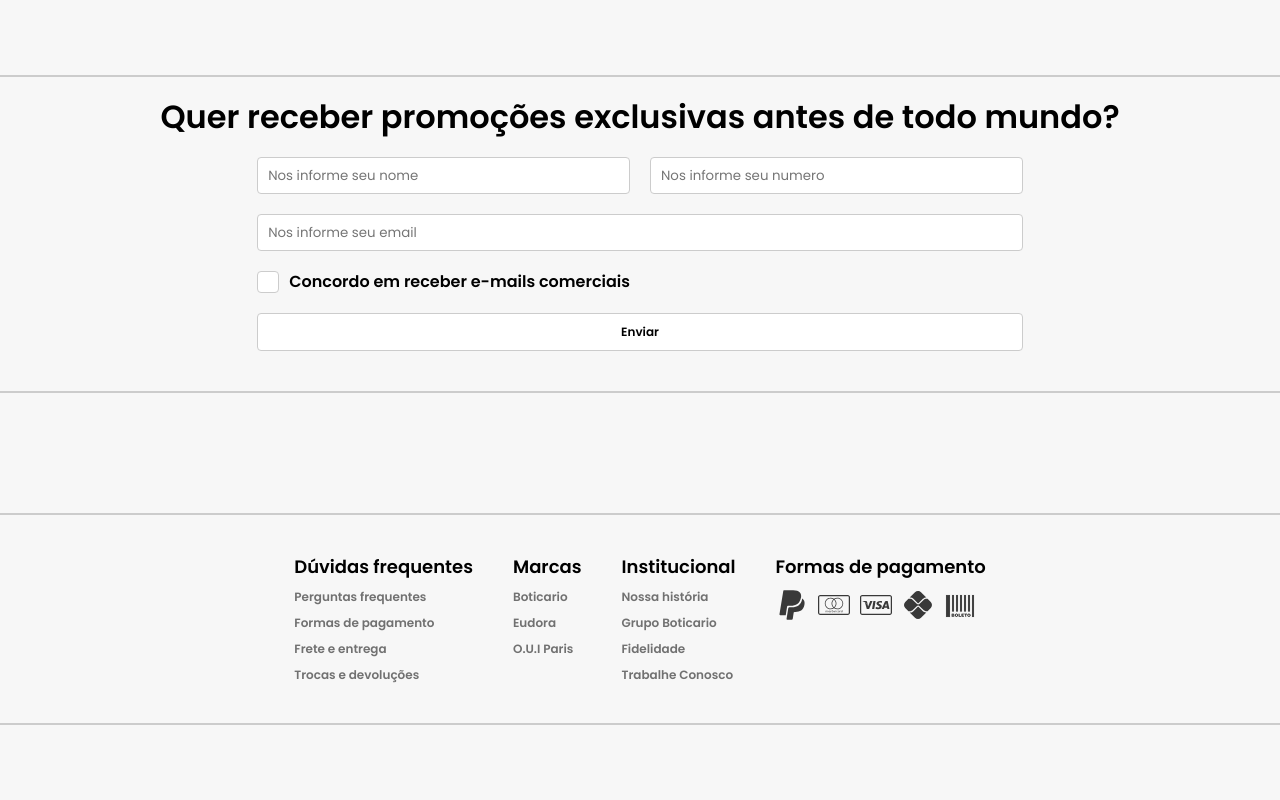
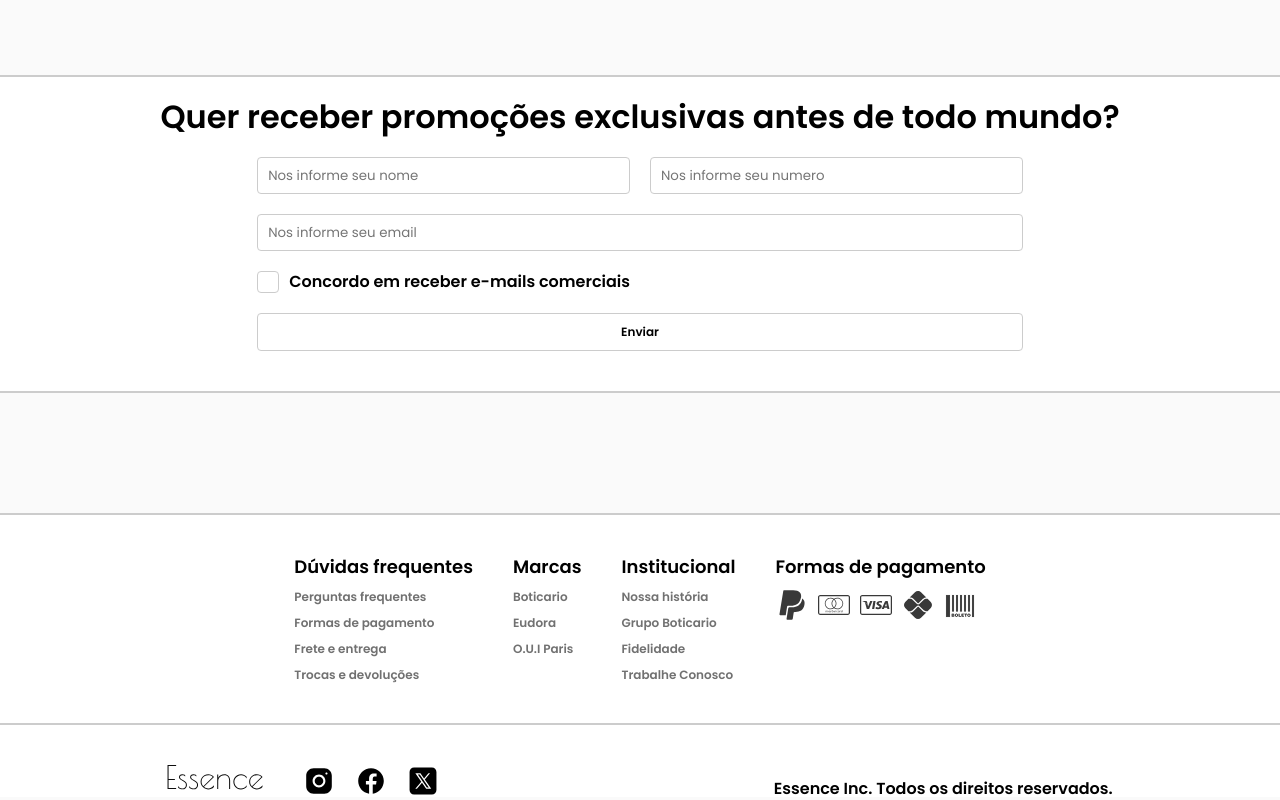
Before and after one commit to monteirodev01/Essence, a React (Vite) app: page / in a window 1280 px wide. Shown: the part 6696-7496 px from the top of the page. Before the commit the page ends 7421 px from the top, so only its background shows below. Built offline with nearby package versions, Linux system fonts and the light colour scheme.

Commit message:
footer criado

```diff
--- a/src/App.tsx
+++ b/src/App.tsx
@@ -7,6 +7,7 @@ import Promocoes from './Componentes/Promocoes/Promocoes'
 import Banners from './Componentes/Banners/Banners'
 import NewsLetters from './Componentes/NewsLetters/NewsLetters'
 import Footer from './Componentes/Footer/Footer'
+import Copy from './Componentes/Footer/Copy'
 
 const App = () => {
   return (
@@ -19,6 +20,7 @@ const App = () => {
       <Banners />
       <NewsLetters />
       <Footer />
+      <Copy />
     </div>
   )
 }
--- /dev/null
+++ b/src/Componentes/Footer/Copy.module.css
@@ -0,0 +1,18 @@
+.copy {
+  background-color: white;
+  display: flex;
+  padding-top: 40px;
+  align-items: flex-end;
+  justify-content: space-around;
+}
+
+.leftSide {
+  display: flex;
+  justify-content: left;
+  gap: 40px;
+}
+
+.copyIcons {
+  display: flex;
+  gap: 20px;
+}
--- /dev/null
+++ b/src/Componentes/Footer/Copy.tsx
@@ -0,0 +1,38 @@
+import React from "react";
+import css from "./Copy.module.css";
+import logo from "../../assets/icons/Essence.svg";
+import instagram from "../../assets/icons/instagram.svg";
+import facebook from "../../assets/icons/facebook.svg";
+import twitter from "../../assets/icons/twitter.svg";
+
+const Copy = () => {
+  return (
+    <div className={`container ${css.copy}`}>
+      <div className={css.leftSide}>
+        <a href="">
+          <img src={logo} alt="Essence Logo" />
+        </a>
+        <ul className={css.copyIcons}>
+          <li>
+            <a href="">
+              <img src={instagram} alt="" />
+            </a>
+          </li>
+          <li>
+            <a href="">
+              <img src={facebook} alt="" />
+            </a>
+          </li>
+          <li>
+            <a href="">
+              <img src={twitter} alt="" />
+            </a>
+          </li>
+        </ul>
+      </div>
+      <p className="font-1-s">Essence Inc. Todos os direitos reservados.</p>
+    </div>
+  );
+};
+
+export default Copy;
--- a/src/Componentes/Footer/Footer.module.css
+++ b/src/Componentes/Footer/Footer.module.css
@@ -1,6 +1,7 @@
 .bg {
   border-top: 2px solid var(--p07);
   border-bottom: 2px solid var(--p07);
+  background-color: white;
 }
 
 .footer {
--- a/src/Componentes/NewsLetters/NewsLetters.module.css
+++ b/src/Componentes/NewsLetters/NewsLetters.module.css
@@ -2,6 +2,7 @@
   border-top: 2px solid var(--p07);
   border-bottom: 2px solid var(--p07);
   margin: 120px 0px;
+  background-color: white;
 }
 
 .container {
--- a/src/Global.css
+++ b/src/Global.css
@@ -101,7 +101,7 @@
 }
 
 html {
-  background-color: var(--p08);
+  background-color: #fafafa;
 }
 
 * {
```
